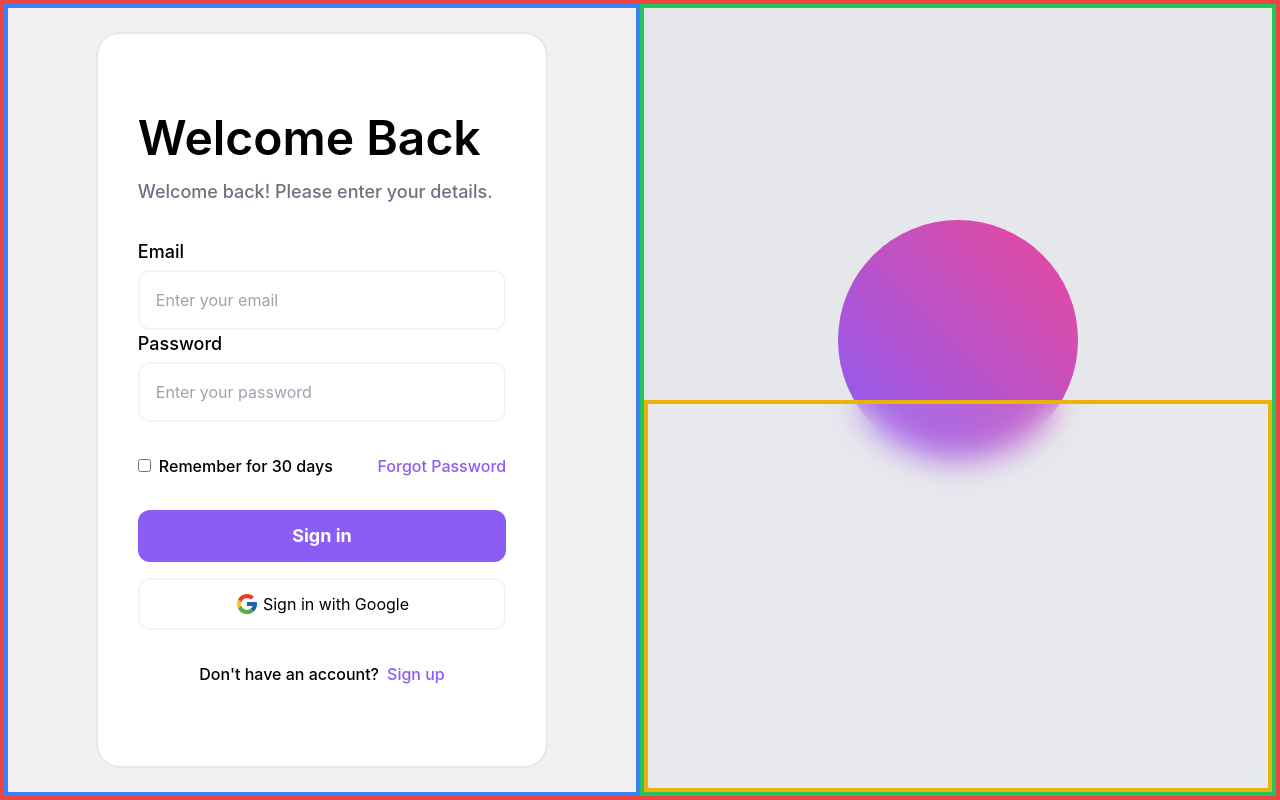
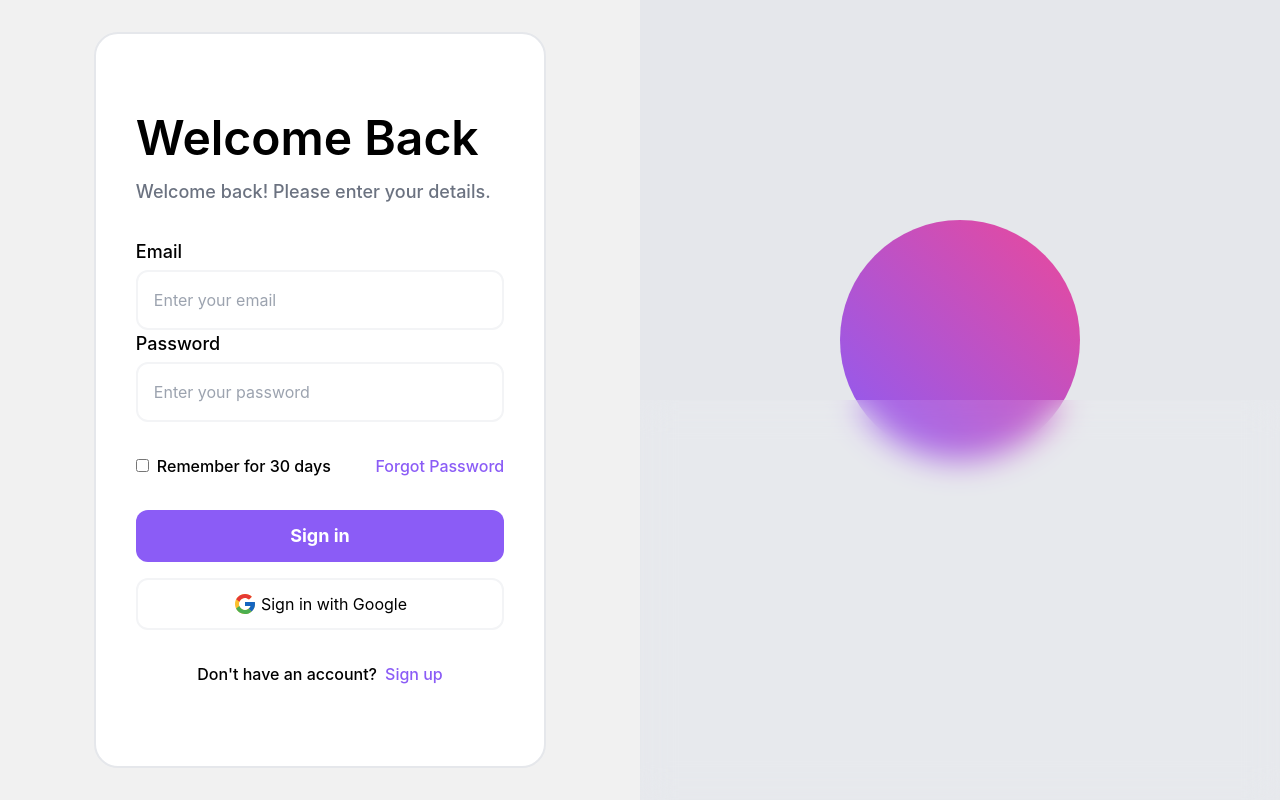
Before and after one commit to septianadip17/slicing-exercise-part1, a React (Create React App) app: page / in a window 1280 px wide. Built offline with nearby package versions, Linux system fonts and the light colour scheme.

Commit message:
border removal

```diff
--- a/src/App.js
+++ b/src/App.js
@@ -2,13 +2,13 @@ import Form from "./components/Form";
 
 function App() {
   return (
-    <div className="flex w-full h-screen border-4 border-red-500">
-      <div className="w-full flex items-center justify-center lg:w-1/2 border-4 border-blue-500">
+    <div className="flex w-full h-screen">
+      <div className="w-full flex items-center justify-center lg:w-1/2">
         <Form />
       </div>
-      <div className="hidden relative lg:flex h-full w-1/2 items-center justify-center bg-gray-200 border-4 border-green-500">
+      <div className="hidden relative lg:flex h-full w-1/2 items-center justify-center bg-gray-200">
         <div className="w-60 h-60 bg-gradient-to-tr from-violet-500 to-pink-500 rounded-full animate-bounce"></div>
-        <div className="w-full absolute bottom-0 h-1/2 bg-white/10 backdrop-blur-lg border-4 border-yellow-500"></div>
+        <div className="w-full absolute bottom-0 h-1/2 bg-white/10 backdrop-blur-lg "></div>
       </div>
     </div>
   );
```
